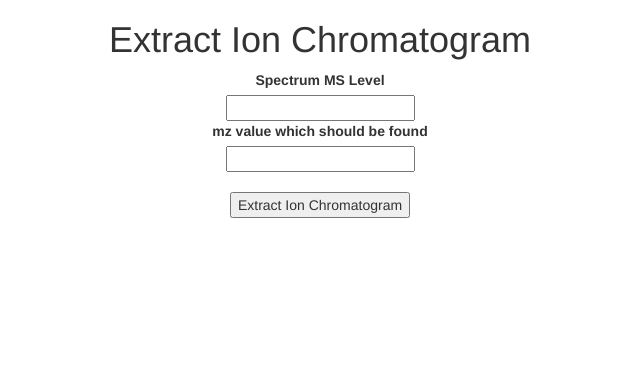
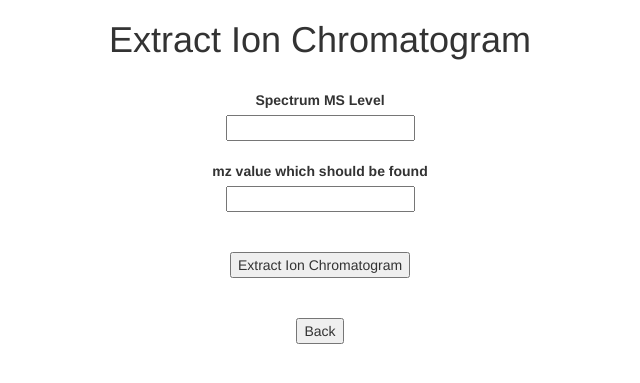
Before and after one commit to shihyinnn/HS698-project, a Flask app: template Flask_app/templates/ion_chromatogram.html in a window 1280 px wide. Shown: the top 383 px of the page, without its empty margins (320-960 px from the left). Run offline with Flask 2, Linux system fonts and the light colour scheme; the template is opened without the code that fills it: values that come from a table or form of the project are taken from there, others are empty; some libraries are stand-ins or nearby versions.

Commit message:
Add a button to return to the previous page

```diff
--- a/Flask_app/templates/ion_chromatogram.html
+++ b/Flask_app/templates/ion_chromatogram.html
@@ -27,13 +27,15 @@
 </head>
 <body>
 <div style="text-align:center">
-    <h1>Extract Ion Chromatogram</h1>
+    <h1>Extract Ion Chromatogram</h1><br/>
 
     {% from "_formhelpers.html" import render_field %}
     <form method=post action="{{ url_for('extract_Ion_Chromatogram', filename=filename) }}">
       <dl>
           {{ render_field(form.spectrum_ms_level) }}
+          <br/>
           {{ render_field(form.mz2find ) }}
+          <br/>
       </dl>
       <p><input type=submit value="Extract Ion Chromatogram">
     </form>
@@ -49,6 +51,16 @@
             {% endfor %}
         {% endif %}
     </dl>
+    <br/>
+    <div>
+        <button onclick="goBack()">Back</button>
+
+        <script>
+        function goBack() {
+            window.history.back();
+        }
+        </script>
+    </div>
 
 </div>
 </body>
```
